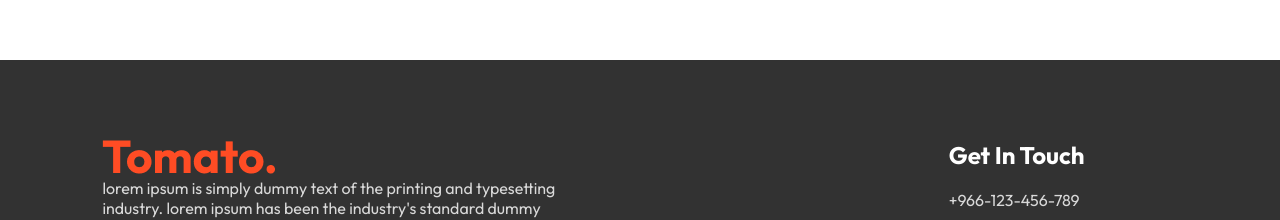
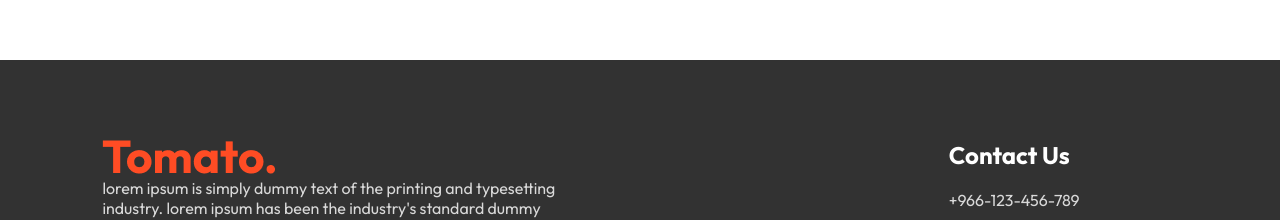
Before and after one commit to dunaa1essa/reactProject, a React (Create React App) app: page / in a window 1280 px wide. Shown: the part 7108-7328 px from the top of the page. Built offline with nearby package versions, Linux system fonts and the light colour scheme.

Commit message:
about us

```diff
--- a/src/componets/footer/Footer.js
+++ b/src/componets/footer/Footer.js
@@ -18,7 +18,7 @@ const Footer = () => {
             <div className='footer-content-center'>
             </div>
             <div className='footer-content-right'>
-                <h2>Get In Touch</h2>
+                <h2>Contact Us</h2>
                 <ul>
                     <li>+966-123-456-789</li>
                     <li>tomato@tomato.com</li>
```
